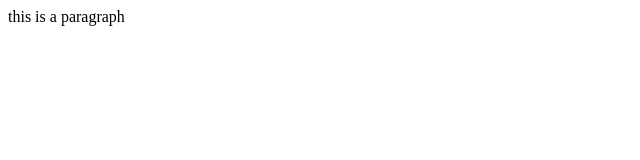
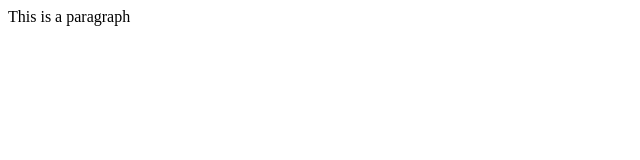
Before and after one commit to SohamJ8711/CasualRepo, a plain HTML site: page index.html in a window 1280 px wide. Shown: the full height of the page, 0-640 px from the left. Drawn offline with Linux system fonts and the light colour scheme.

Commit message:
Capitalized initial letter

```diff
--- a/index.html
+++ b/index.html
@@ -1 +1 @@
-<p>this is a paragraph</p>
+<p>This is a paragraph</p>
```
